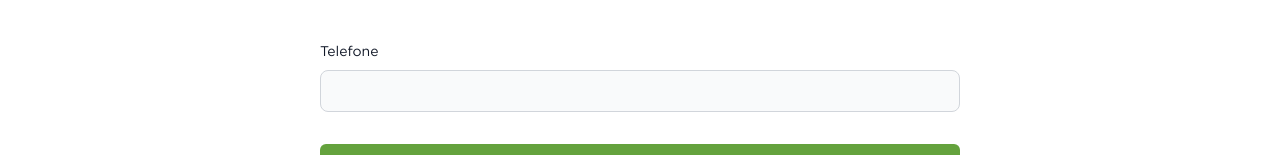
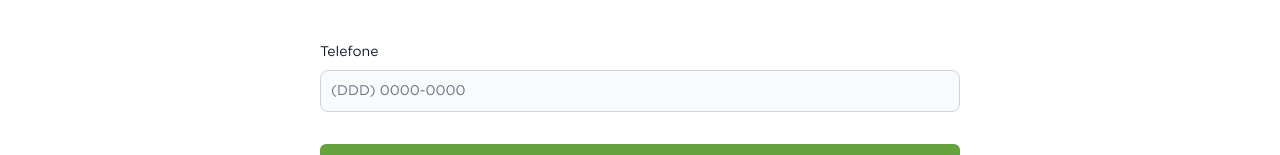
Before and after one commit to residuumdev/mostra-sustentavel, a Next.js app: page /ponto-coleta in a window 1280 px wide. Shown: the part 287-442 px from the top of the page. Built offline with nearby package versions, Linux system fonts and the light colour scheme.

Commit message:
feat: adiciona placeholder no input de telefone.

```diff
--- a/src/app/ponto-coleta/page.tsx
+++ b/src/app/ponto-coleta/page.tsx
@@ -54,6 +54,7 @@ export default function HomeComponent() {
             type="number"
             name="telefone"
             id="telefone"
+            placeholder="(DDD) 0000-0000"
             className="focus:ring-primary-600 focus:border-primary-600    block w-full rounded-lg border border-gray-300 bg-gray-50 p-2.5 text-sm text-gray-900"
           />
         </div>
```
